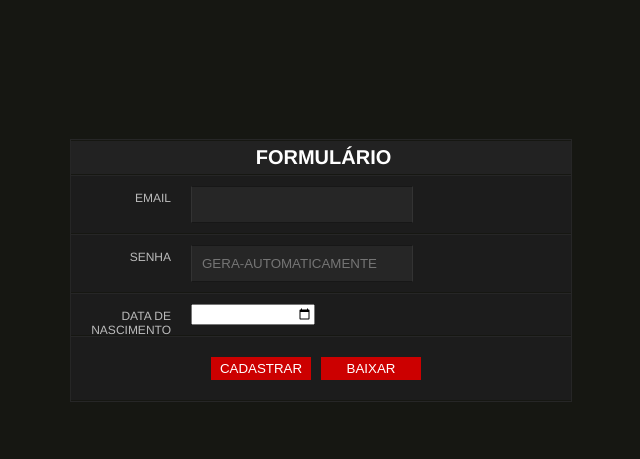
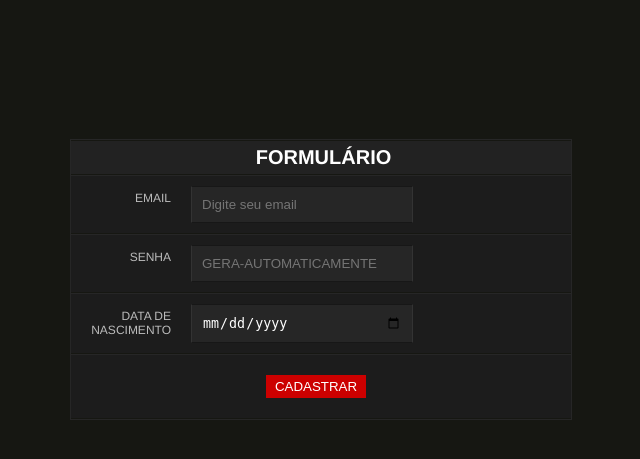
Before and after one commit to Wesleypsouza/formulario-django, a Django app: page /cadastro/ in a window 1280 px wide. Shown: the part 161-620 px from the top of the page, without its empty margins (319-959 px from the left). Run offline with Django 4.2, Linux system fonts and the light colour scheme; data that the repository does not hold is empty; some libraries are stand-ins or nearby versions.

Commit message:
Implementacao django completa

```diff
--- a/cadastro/forms.py
+++ b/cadastro/forms.py
@@ -1,6 +1,8 @@
 from django import forms
+
 
 class Cadastro(forms.Form):
     email = forms.CharField(label='email', max_length=100, required=True)
     senha = forms.CharField(label="senha", max_length=20, required=False)
-    nascimento = forms.DateField(required=True, widget=forms.DateInput(attrs={'type': 'date'}))
+    nascimento = forms.DateField(required=True, widget=forms.DateInput(
+        attrs={'type': 'date'}))
--- /dev/null
+++ b/cadastro/static/cadastro/logic.js
@@ -0,0 +1,11 @@
+let botaoBaixar = document.getElementById("botaobaixar")
+
+botaoBaixar.addEventListener("click", () => {
+    let campoEmail = document.getElementById("campoemail")
+    let campoData = document.getElementById("campodata")
+
+    campoEmail.removeAttribute("required")
+    campoData.removeAttribute("required")
+
+    window.open("/cadastro/baixar-dados")
+})
--- a/cadastro/templates/cadastro/index.html
+++ b/cadastro/templates/cadastro/index.html
@@ -6,36 +6,40 @@
     <meta http-equiv="X-UA-Compatible" content="IE=edge">
     <meta name="viewport" content="width=device-width, initial-scale=1.0">
     {% load static %}
+    {% load widget_tweaks %}
     <link rel="stylesheet" href="{% static 'cadastro/style.css' %}">
     <title>Formulario</title>
 </head>
 
 <body>
-    <form name="meuForm" method="post" id="formulario">
+    <form action="/cadastro/" name="cadastro" method="post" id="formulario">
         <div class="box">
             <h1>FORMULÁRIO</h1>
             <label>
                 <span>EMAIL</span>
-                <input type="text" class="input_text" name="email" id="email" required />
+                {% render_field form.email class="input_text" type="email" name="cadastro" placeholder="Digite seu email" id="campoemail" %}
             </label>
 
             <label>
                 <span>SENHA</span>
-                <input type="text" class="input_text" name="assunto" id="subject" placeholder="GERA-AUTOMATICAMENTE" />
+                {% render_field form.senha class="input_text" type="password" name="cadastro" placeholder="GERA-AUTOMATICAMENTE" %}
             </label>
 
             <label>
                 <span>DATA DE NASCIMENTO</span>
-                <input type="date" id="data" name="data" required><br>
+                {% render_field form.nascimento class="input_text" type="date" name="cadastro" id="campodata" %}<br>
             </label>
             <label>
                 <div class="botoes">
-                    <input type="button" class="button1" value="CADASTRAR" />
-                    <input type="button" class="button" value="BAIXAR" />
+                    <input type="submit" class="button1" value="CADASTRAR" />
+                    {% if users %}
+                    <input type="submit" class="button" id="botaobaixar" value="BAIXAR" />
+                    {% endif %}
                 </div>
             </label>
         </div>
     </form>
+    <script src="{% static 'cadastro/logic.js' %}"></script>
 </body>
 
 </html>
--- a/desafio_frexco/settings.py
+++ b/desafio_frexco/settings.py
@@ -39,6 +39,7 @@ INSTALLED_APPS = [
     'django.contrib.messages',
     'django.contrib.staticfiles',
     'bootstrapform',
+    'widget_tweaks'
 ]
 
 MIDDLEWARE = [
--- a/requirements.txt
+++ b/requirements.txt
@@ -1,6 +1,7 @@
 asgiref==3.4.1
 Django==4.0.1
 django-bootstrap-form==3.4
+django-widget-tweaks==1.4.9
 et-xmlfile==1.1.0
 jdcal==1.4.1
 openpyxl==2.6.0
```
Also changed, not shown: 1 other file.
